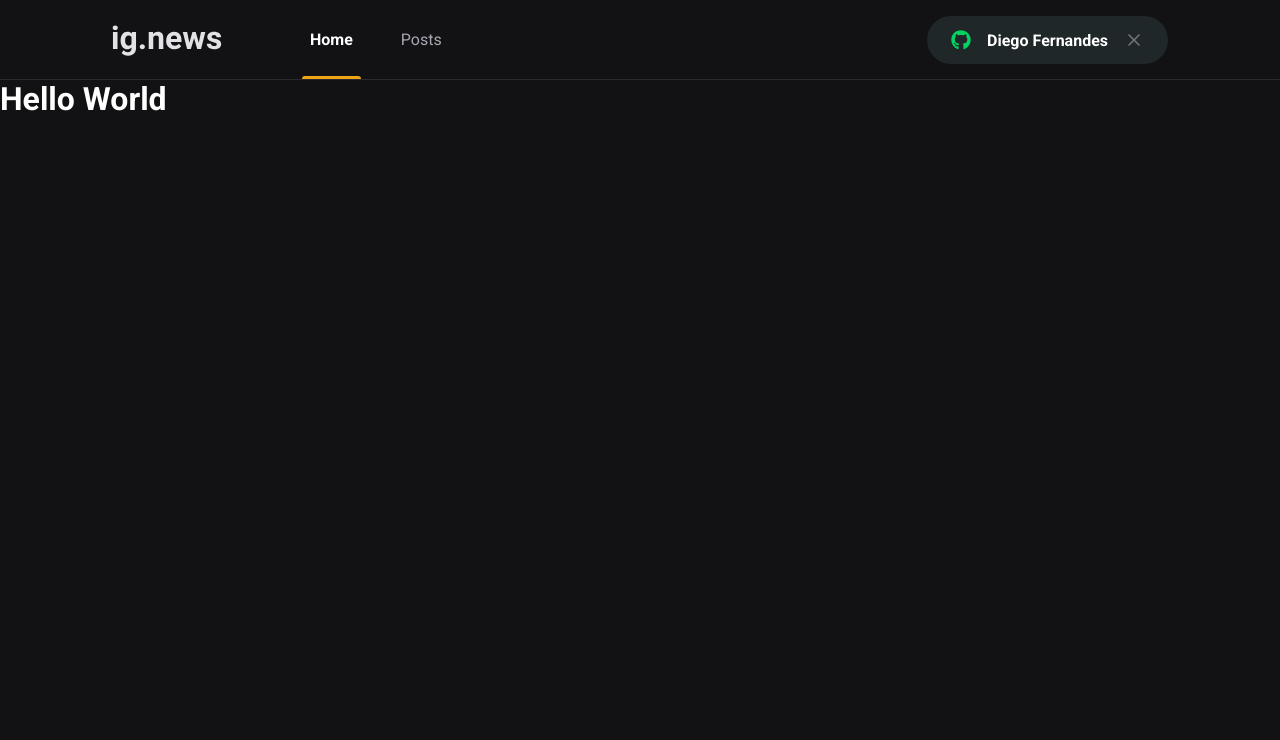
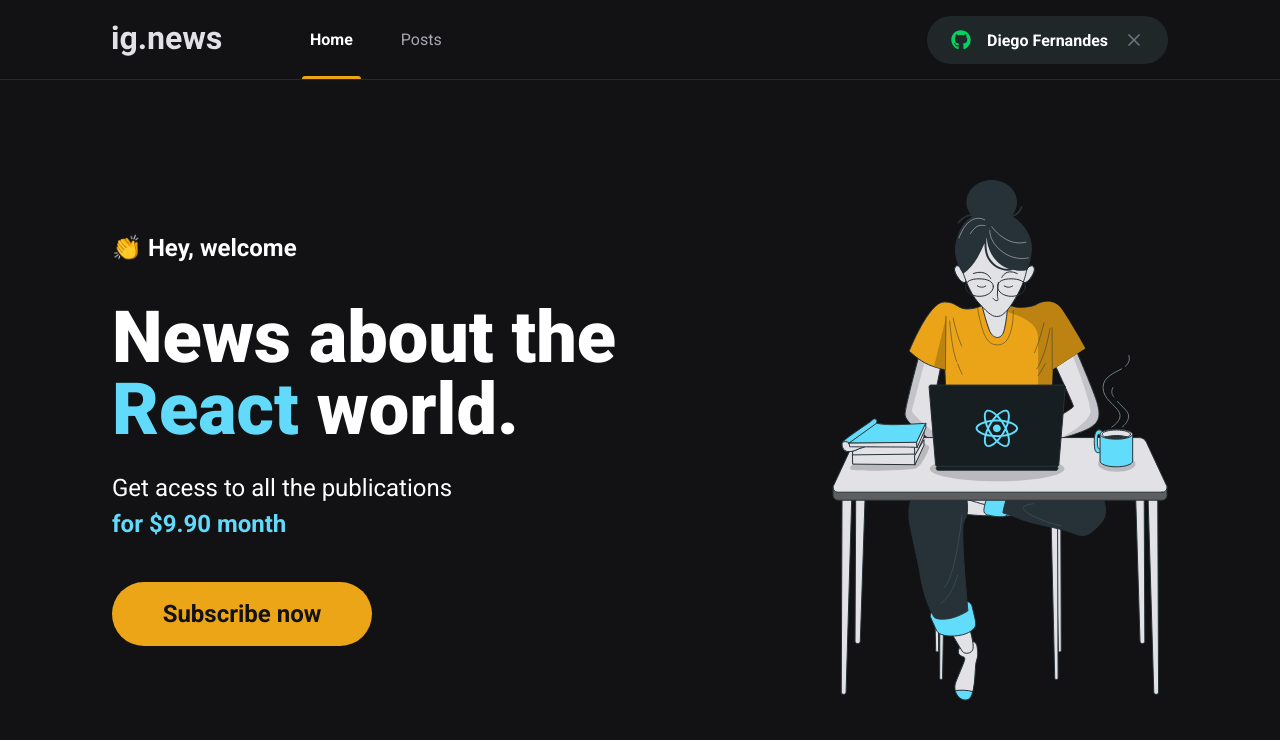
Before and after one commit to sararchh/nextjs-igNews, a Next.js app: page / in a window 1280 px wide. Shown: the top 740 px of the page. Built offline with nearby package versions, Linux system fonts and the light colour scheme.

Commit message:
create interface

```diff
--- /dev/null
+++ b/src/components/SubscribeButton/index.tsx
@@ -0,0 +1,12 @@
+import styles from './styles.module.scss';
+
+export function SubscribeButton() {
+  return (
+    <button
+      type="button"
+      className={styles.subscribeButton}
+    >
+      Subscribe now
+    </button>
+  );
+}
--- /dev/null
+++ b/src/components/SubscribeButton/styles.module.scss
@@ -0,0 +1,22 @@
+.subscribeButton {
+  width: 260px;
+  height: 4rem;
+  border: 0;
+  border-radius: 2rem;
+  background: var(--yellow-500);
+  color: var(--gray-900);
+  font-size: 1.5rem;
+  font-weight: bold;
+
+
+  display: flex;
+  align-items: center;
+  justify-content: center;
+
+  transition: filter 0.2s;
+
+  &:hover {
+    filter: brightness(0.8);
+  }
+
+}
--- /dev/null
+++ b/src/pages/home.module.scss
@@ -0,0 +1,45 @@
+.contentContainer {
+  max-width: 1120px;
+  margin: 0 auto;
+  padding: 0 2rem;
+  height: calc(100vh - 5rem); //Altura total da tela menos 5rem que é a altura do cabecalho, seria para centralizar na tela descontando o cabecalho
+
+  display: flex;
+  align-items: center;
+  justify-content: space-between;
+}
+
+.hero {
+  max-width: 600px;
+
+  > span { //primeiro span dentro de hero
+    font-size: 1.5rem;
+    font-weight: bold;
+  }
+
+  h1 {
+    font-size: 4.5rem;
+    line-height: 4.5rem;
+    font-weight: 900;
+    margin-top: 2.5rem;
+
+    span {
+      color: var(--cyan-500);
+    }
+  }
+
+  p {
+    font-size: 1.5rem;
+    line-height: 2.25rem;
+    margin-top: 1.5rem;
+
+    span {
+      color: var(--cyan-500);
+      font-weight: bold;
+    }
+  }
+
+  button {
+    margin-top: 2.5rem;
+  }
+}
--- a/src/pages/index.tsx
+++ b/src/pages/index.tsx
@@ -1,15 +1,28 @@
 import Head from 'next/head';
+import { SubscribeButton } from '../components/SubscribeButton/';
+
+import styles from './home.module.scss';
 
 export default function Home() {
   return (
     <>
       <Head>
-        <title>Inicio | ig.news</title>
+        <title>Home | ig.news</title>
       </Head>
 
-      <h1>
-        Hello World
-      </h1>
+      <main className={styles.contentContainer}>
+        <section className={styles.hero}>
+          <span>👏  Hey, welcome</span>
+          <h1>News about the <span>React</span> world.</h1>
+          <p>
+            Get acess to all the publications <br/>
+            <span>for $9.90 month</span>
+          </p>
+          <SubscribeButton/>
+        </section>
+
+        <img src="/images/avatar.svg" alt="Girl coding" />
+      </main>
     </>
   )
 }
```
